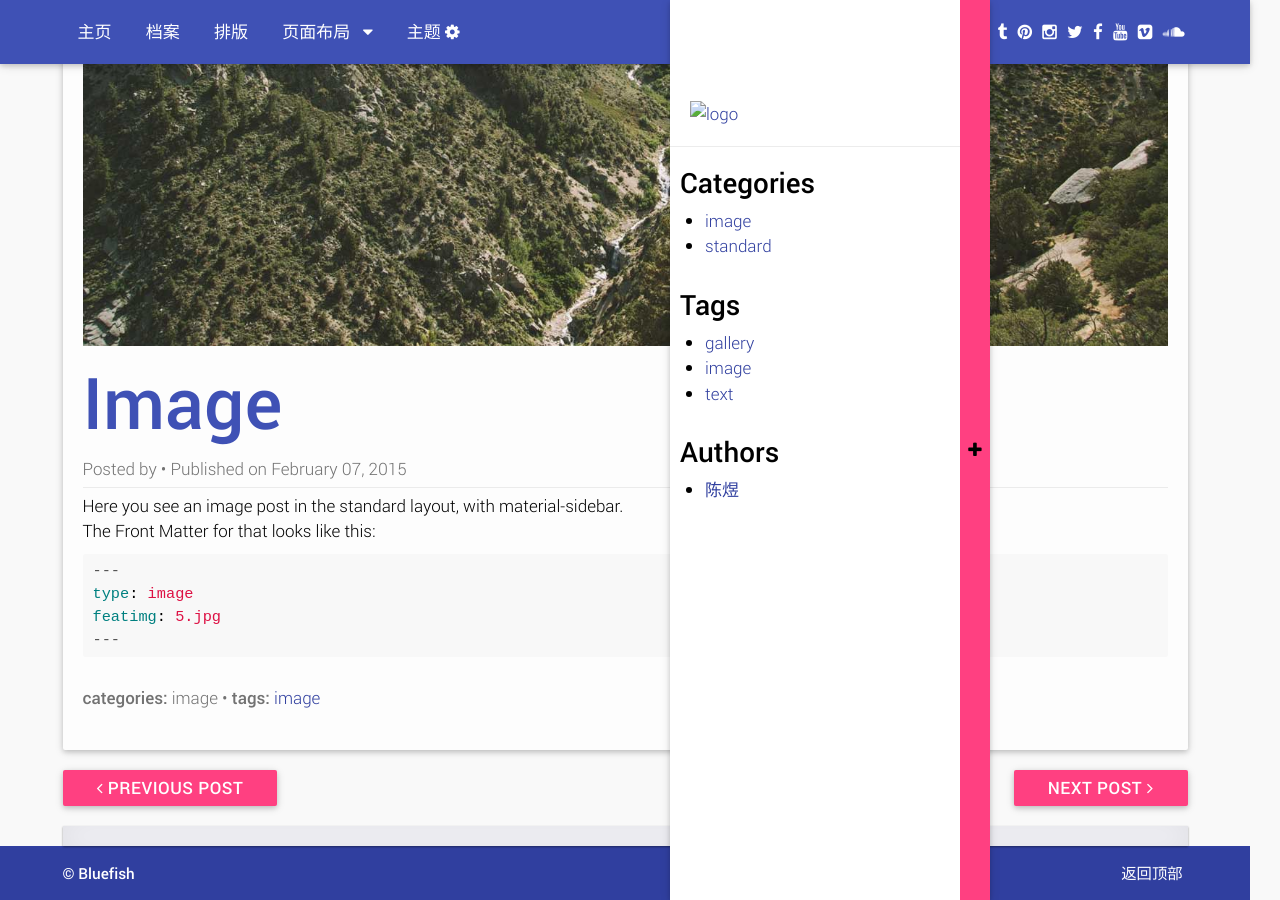
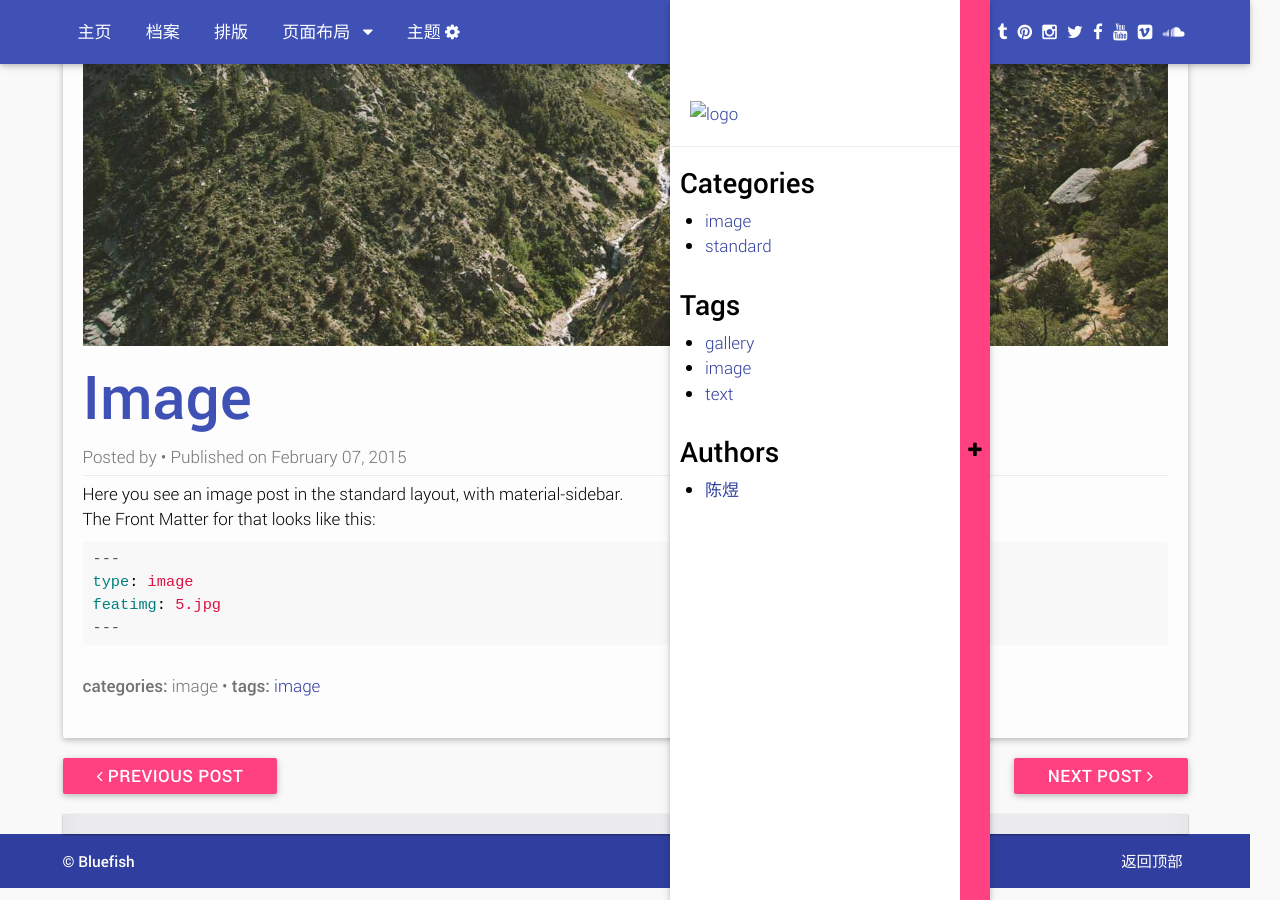
Before and after one commit to RainbowYou/RainbowYou.github.io, a Jekyll site: the page built from _posts/2015-02-07-img.md, in a window 1280 px wide and 900 px high, scrolled down 509 px. Built offline with Jekyll 4.4.1, drawn with Linux system fonts in a browser that asks for light colours; some web fonts are replaced; comment, search, counter and statistics services are not loaded.

```diff
--- a/_layouts/post-classic-sidebar-left.html
+++ b/_layouts/post-classic-sidebar-left.html
@@ -34,7 +34,7 @@
                             {% if page.audio-embed %}
                                 {{ page.audio-embed }}
                             {% endif %}-->
-                            {%elsif page.type == "test" %}
+                            {% elsif page.type == "test" %}
                             {% if page.test %}
                                 <div class="video-container">
                                     {{ page.test-embed }}
@@ -42,9 +42,9 @@
                             {% endif %}
                         {% endif %}
 
-                        <h1 class="post-title">
+                        <h2 class="post-title">
                             {{ page.title }}
-                        </h1>
+                        </h2>
                         <div class="meta">
                             {% include author.html%} &bull;
                             <span class="date">
--- a/_layouts/post-full.html
+++ b/_layouts/post-full.html
@@ -47,9 +47,9 @@
                             {% endif %}
                         {% endif %}
 
-                        <h1 class="post-title">
+                        <h2 class="post-title">
                             {{ page.title }}
-                        </h1>
+                        </h2>
                         <div class="meta">
                             {% include author.html%} &bull;
                             <span class="date">
--- a/_layouts/post-material-sidebar-right.html
+++ b/_layouts/post-material-sidebar-right.html
@@ -13,7 +13,7 @@
             <div class="content">
                 <div class="content-container">
                     <article>
-                        {% if page.type == "vimeo" %}
+                        <!--{% if page.type == "vimeo" %}
                             {% if page.vimeo-embed %}
                                 <div class="video-container">
                                     {{ page.vimeo-embed }}
@@ -33,11 +33,23 @@
                             {% if page.audio-embed %}
                                 {{ page.audio-embed }}
                             {% endif %}
+                        {% endif %}-->
+                        {% if page.type == "image" or page.type == "gallery" %}
+                            {% if page.featimg %}
+                                <img class="featimg" src="{{ site.media_folder | prepend: site.baseurl | replace: '//', '/'}}/{{ page.featimg }}" alt="{{ page.featimg }}">
+                            {% endif %}
+                        {% elsif page.type == "test" %}
+                            {% if page.test %}
+                                <div class="video-container">
+                                    {{ page.test-embed }}
+                                </div>
+                            {% endif %}
                         {% endif %}
 
-                        <h1 class="post-title">
+
+                        <h2 class="post-title">
                             {{ page.title }}
-                        </h1>
+                        </h2>
                         <div class="meta">
                             {% include author.html%} &bull;
                             <span class="date">
```
Also changed, not shown: _layouts/post-classic-sidebar-right.html (+14 -3 lines), _layouts/post-material-sidebar-left.html (+12 -1 lines).
